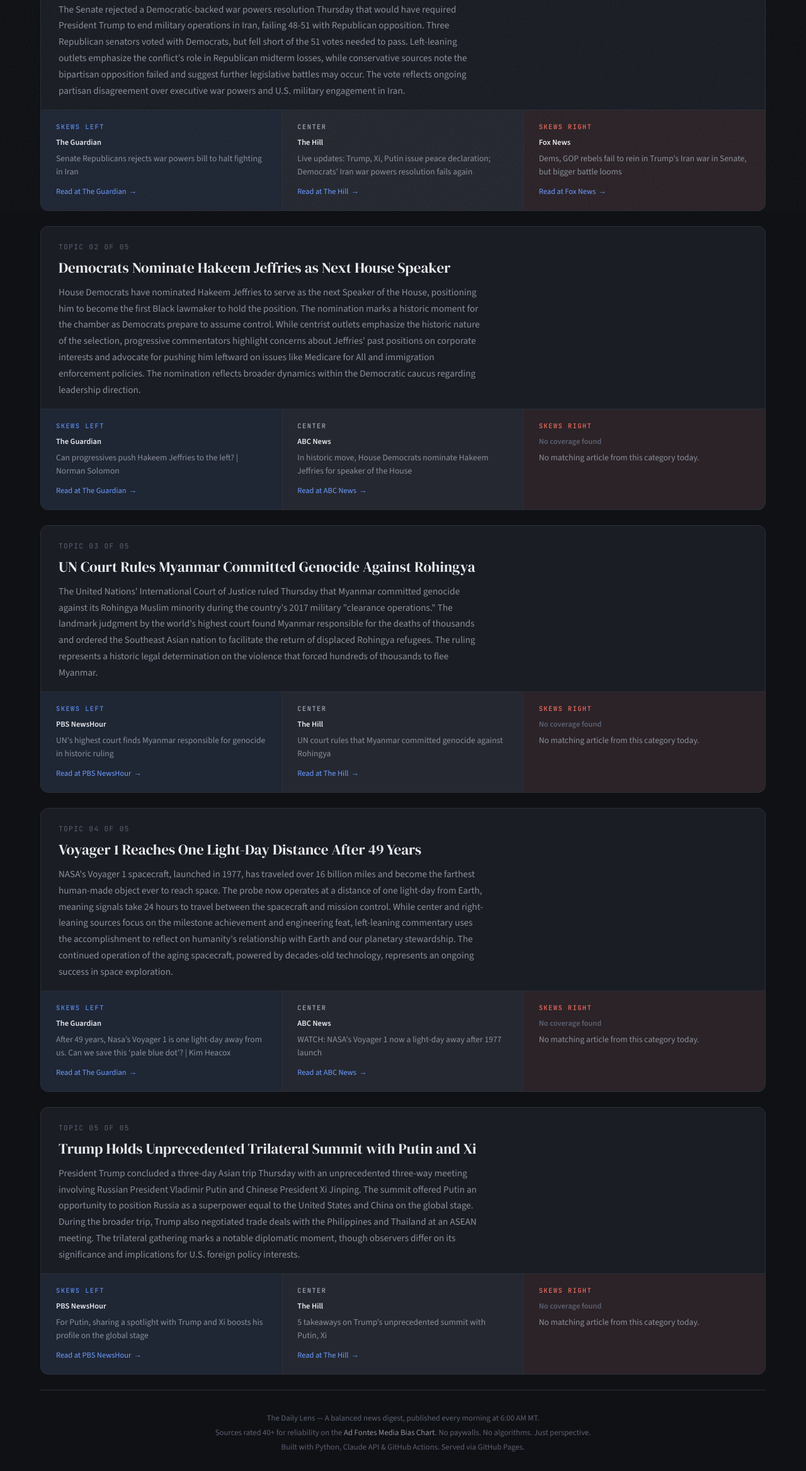
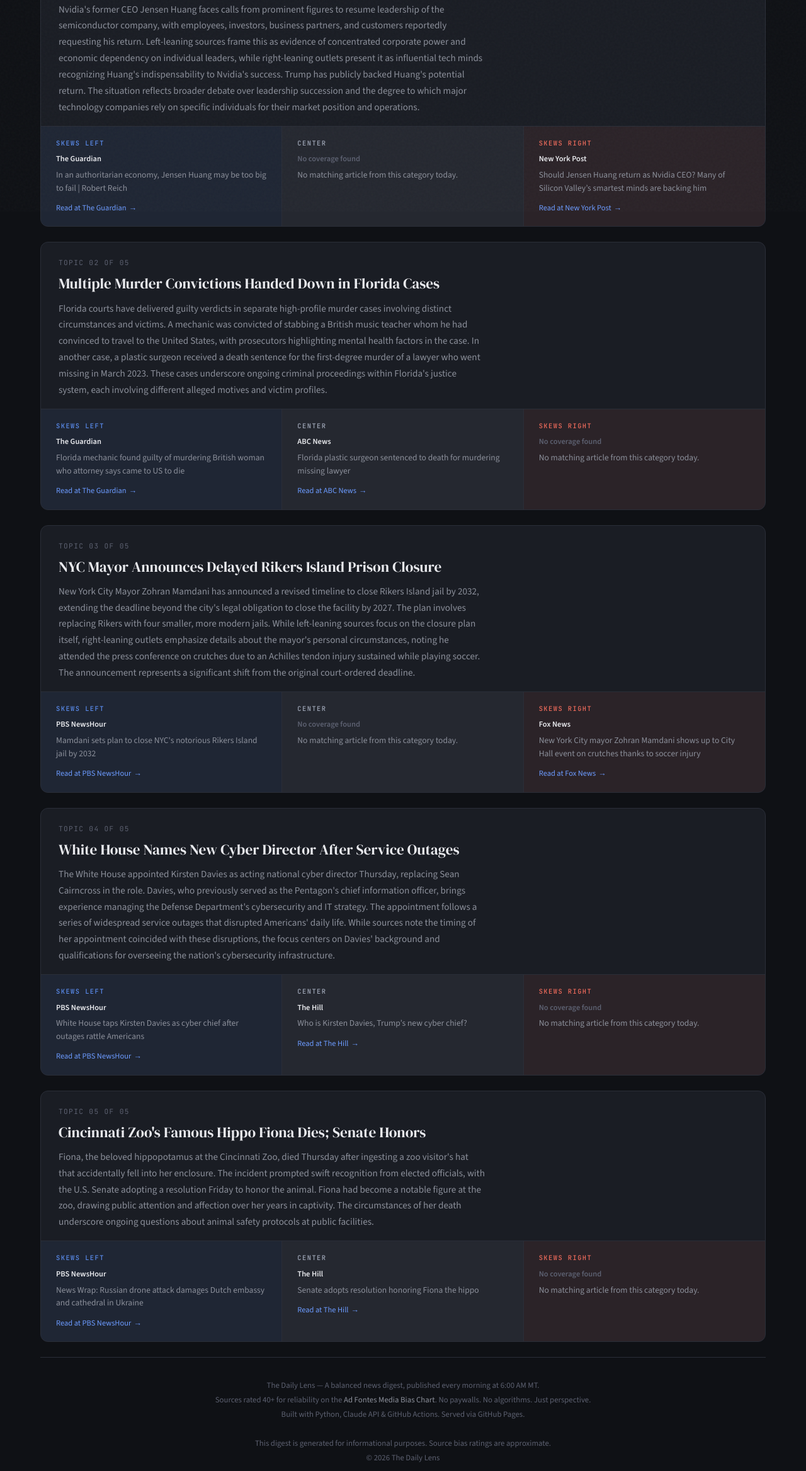
Before and after one commit to chemnteach/Daily-Lens, a plain HTML site: page docs/index.html in a window 1280 px wide. Shown: the part 464-2800 px from the top of the page at 63% size. Drawn offline with nearby package versions, Linux system fonts and the light colour scheme.

Commit message:
📰 Daily digest for 2026-11-20

```diff
--- a/docs/index.html
+++ b/docs/index.html
@@ -120,7 +120,7 @@
   <header>
     <div class="header-top">
       <div class="masthead">The Daily <span>Lens</span></div>
-      <div class="date-badge">Thursday, November 19, 2026</div>
+      <div class="date-badge">Friday, November 20, 2026</div>
     </div>
   </header>
 
@@ -149,54 +149,56 @@
   <div class="topic-card">
     <div class="topic-header">
       <div class="topic-number">Topic 01 of 05</div>
-      <div class="topic-title">Senate blocks Democratic push to halt Iran war</div>
-      <div class="topic-narrative">The Senate rejected a Democratic-backed war powers resolution Thursday that would have required President Trump to end military operations in Iran, failing 48-51 with Republican opposition. Three Republican senators voted with Democrats, but fell short of the 51 votes needed to pass. Left-leaning outlets emphasize the conflict&#x27;s role in Republican midterm losses, while conservative sources note the bipartisan opposition failed and suggest further legislative battles may occur. The vote reflects ongoing partisan disagreement over executive war powers and U.S. military engagement in Iran.</div>
+      <div class="topic-title">Tech industry rallies behind Jensen Huang&#x27;s potential Nvidia return</div>
+      <div class="topic-narrative">Nvidia&#x27;s former CEO Jensen Huang faces calls from prominent figures to resume leadership of the semiconductor company, with employees, investors, business partners, and customers reportedly requesting his return. Left-leaning sources frame this as evidence of concentrated corporate power and economic dependency on individual leaders, while right-leaning outlets present it as influential tech minds recognizing Huang&#x27;s indispensability to Nvidia&#x27;s success. Trump has publicly backed Huang&#x27;s potential return. The situation reflects broader debate over leadership succession and the degree to which major technology companies rely on specific individuals for their market position and operations.</div>
     </div>
     <div class="perspectives">
 
       <div class="perspective left">
         <div class="perspective-label">Skews Left</div>
         <div class="perspective-source">The Guardian</div>
-        <div class="perspective-headline">Senate Republicans rejects war powers bill to halt fighting in Iran</div>
-        <a class="perspective-link" href="https://www.theguardian.com/us-news/2026/nov/19/senate-iran-war-powers-resolution-rejected"
+        <div class="perspective-headline">In an authoritarian economy, Jensen Huang may be too big to fail | Robert Reich</div>
+        <a class="perspective-link" href="https://www.theguardian.com/commentisfree/2026/nov/19/jensen-huang-authoritarian-economy"
            target="_blank" rel="noopener">Read at The Guardian</a>
       </div>
       <div class="perspective center">
         <div class="perspective-label">Center</div>
-        <div class="perspective-source">The Hill</div>
-        <div class="perspective-headline">Live updates: Trump, Xi, Putin issue peace declaration; Democrats’ Iran war powers resolution fails again</div>
-        <a class="perspective-link" href="https://thehill.com/homenews/administration/6229360-live-updates-trump-xi-putin-china-summit-crypto-alaska-tech-outages/"
-           target="_blank" rel="noopener">Read at The Hill</a>
+        <div class="perspective-source" style="color:var(--text-dim)">
+          No coverage found
+        </div>
+        <div class="perspective-headline">
+          No matching article from this category today.
+        </div>
       </div>
       <div class="perspective right">
         <div class="perspective-label">Skews Right</div>
-        <div class="perspective-source">Fox News</div>
-        <div class="perspective-headline">Dems, GOP rebels fail to rein in Trump&#x27;s Iran war in Senate, but bigger battle looms</div>
-        <a class="perspective-link" href="https://www.foxnews.com/politics/dems-gop-rebels-fail-rein-trumps-iran-war-senate-bigger-battle-looms"
-           target="_blank" rel="noopener">Read at Fox News</a>
+        <div class="perspective-source">New York Post</div>
+        <div class="perspective-headline">Should Jensen Huang return as Nvidia CEO? Many of Silicon Valley’s smartest minds are backing him</div>
+        <a class="perspective-link" href="https://nypost.com/2026/11/20/opinion/should-jensen-huang-return-as-nvidia-ceo-many-of-silicon-valleys-smartest-minds-are-backing-him/"
+           target="_blank" rel="noopener">Read at New York Post</a>
       </div>
     </div>
   </div>
   <div class="topic-card">
     <div class="topic-header">
       <div class="topic-number">Topic 02 of 05</div>
-      <div class="topic-title">Democrats Nominate Hakeem Jeffries as Next House Speaker</div>
-      <div class="topic-narrative">House Democrats have nominated Hakeem Jeffries to serve as the next Speaker of the House, positioning him to become the first Black lawmaker to hold the position. The nomination marks a historic moment for the chamber as Democrats prepare to assume control. While centrist outlets emphasize the historic nature of the selection, progressive commentators highlight concerns about Jeffries&#x27; past positions on corporate interests and advocate for pushing him leftward on issues like Medicare for All and immigration enforcement policies. The nomination reflects broader dynamics within the Democratic caucus regarding leadership direction.</div>
+      <div class="topic-title">Multiple Murder Convictions Handed Down in Florida Cases</div>
+      <div class="topic-narrative">Florida courts have delivered guilty verdicts in separate high-profile murder cases involving distinct circumstances and victims. A mechanic was convicted of stabbing a British music teacher whom he had convinced to travel to the United States, with prosecutors highlighting mental health factors in the case. In another case, a plastic surgeon received a death sentence for the first-degree murder of a lawyer who went missing in March 2023. These cases underscore ongoing criminal proceedings within Florida&#x27;s justice system, each involving different alleged motives and victim profiles.</div>
     </div>
     <div class="perspectives">
 
       <div class="perspective left">
         <div class="perspective-label">Skews Left</div>
         <div class="perspective-source">The Guardian</div>
-        <div class="perspective-headline">Can progressives push Hakeem Jeffries to the left? | Norman Solomon</div>
-        <a class="perspective-link" href="https://www.theguardian.com/commentisfree/2026/nov/18/hakeem-jeffries-house-speaker-progressives"
+        <div class="perspective-headline">Florida mechanic found guilty of murdering British woman who attorney says came to US to die</div>
+        <a class="perspective-link" href="https://www.theguardian.com/us-news/2026/nov/20/florida-man-guilty-murder-british-woman"
            target="_blank" rel="noopener">Read at The Guardian</a>
       </div>
       <div class="perspective center">
         <div class="perspective-label">Center</div>
         <div class="perspective-source">ABC News</div>
-        <div class="perspective-headline">In historic move, House Democrats nominate Hakeem Jeffries for speaker of the House</div>
-        <a class="perspective-link" href="https://abcnews.com/Politics/hakeem-jeffries-poised-become-black-speaker-house/story?id=138119938"
+        <div class="perspective-headline">Florida plastic surgeon sentenced to death for murdering missing lawyer</div>
+        <a class="perspective-link" href="https://abcnews.com/US/florida-plastic-surgeon-sentenced-death-murdering-missing-lawyer/story?id=138327475"
            target="_blank" rel="noopener">Read at ABC News</a>
       </div>
       <div class="perspective right">
@@ -213,23 +215,56 @@
   <div class="topic-card">
     <div class="topic-header">
       <div class="topic-number">Topic 03 of 05</div>
-      <div class="topic-title">UN Court Rules Myanmar Committed Genocide Against Rohingya</div>
-      <div class="topic-narrative">The United Nations&#x27; International Court of Justice ruled Thursday that Myanmar committed genocide against its Rohingya Muslim minority during the country&#x27;s 2017 military &quot;clearance operations.&quot; The landmark judgment by the world&#x27;s highest court found Myanmar responsible for the deaths of thousands and ordered the Southeast Asian nation to facilitate the return of displaced Rohingya refugees. The ruling represents a historic legal determination on the violence that forced hundreds of thousands to flee Myanmar.</div>
+      <div class="topic-title">NYC Mayor Announces Delayed Rikers Island Prison Closure</div>
+      <div class="topic-narrative">New York City Mayor Zohran Mamdani has announced a revised timeline to close Rikers Island jail by 2032, extending the deadline beyond the city&#x27;s legal obligation to close the facility by 2027. The plan involves replacing Rikers with four smaller, more modern jails. While left-leaning sources focus on the closure plan itself, right-leaning outlets emphasize details about the mayor&#x27;s personal circumstances, noting he attended the press conference on crutches due to an Achilles tendon injury sustained while playing soccer. The announcement represents a significant shift from the original court-ordered deadline.</div>
     </div>
     <div class="perspectives">
 
       <div class="perspective left">
         <div class="perspective-label">Skews Left</div>
         <div class="perspective-source">PBS NewsHour</div>
-        <div class="perspective-headline">UN&#x27;s highest court finds Myanmar responsible for genocide in historic ruling</div>
-        <a class="perspective-link" href="https://www.pbs.org/newshour/world/uns-highest-court-finds-myanmar-responsible-for-genocide-in-historic-ruling"
+        <div class="perspective-headline">Mamdani sets plan to close NYC&#x27;s notorious Rikers Island jail by 2032</div>
+        <a class="perspective-link" href="https://www.pbs.org/newshour/nation/mamdani-sets-plan-to-close-nycs-notorious-rikers-island-jail-by-2032"
+           target="_blank" rel="noopener">Read at PBS NewsHour</a>
+      </div>
+      <div class="perspective center">
+        <div class="perspective-label">Center</div>
+        <div class="perspective-source" style="color:var(--text-dim)">
+          No coverage found
+        </div>
+        <div class="perspective-headline">
+          No matching article from this category today.
+        </div>
+      </div>
+      <div class="perspective right">
+        <div class="perspective-label">Skews Right</div>
+        <div class="perspective-source">Fox News</div>
+        <div class="perspective-headline">New York City mayor Zohran Mamdani shows up to City Hall event on crutches thanks to soccer injury</div>
+        <a class="perspective-link" href="https://www.foxnews.com/outkick-sports/new-york-city-mayor-zohran-mamdani-shows-city-hall-event-crutches-soccer-injury"
+           target="_blank" rel="noopener">Read at Fox News</a>
+      </div>
+    </div>
+  </div>
+  <div class="topic-card">
+    <div class="topic-header">
+      <div class="topic-number">Topic 04 of 05</div>
+      <div class="topic-title">White House Names New Cyber Director After Service Outages</div>
+      <div class="topic-narrative">The White House appointed Kirsten Davies as acting national cyber director Thursday, replacing Sean Cairncross in the role. Davies, who previously served as the Pentagon&#x27;s chief information officer, brings experience managing the Defense Department&#x27;s cybersecurity and IT strategy. The appointment follows a series of widespread service outages that disrupted Americans&#x27; daily life. While sources note the timing of her appointment coincided with these disruptions, the focus centers on Davies&#x27; background and qualifications for overseeing the nation&#x27;s cybersecurity infrastructure.</div>
+    </div>
+    <div class="perspectives">
+
+      <div class="perspective left">
+        <div class="perspective-label">Skews Left</div>
+        <div class="perspective-source">PBS NewsHour</div>
+        <div class="perspective-headline">White House taps Kirsten Davies as cyber chief after outages rattle Americans</div>
+        <a class="perspective-link" href="https://www.pbs.org/newshour/politics/white-house-taps-kirsten-davies-as-cyber-chief-after-outages-rattle-americans"
            target="_blank" rel="noopener">Read at PBS NewsHour</a>
       </div>
       <div class="perspective center">
         <div class="perspective-label">Center</div>
         <div class="perspective-source">The Hill</div>
-        <div class="perspective-headline">UN court rules that Myanmar committed genocide against Rohingya</div>
-        <a class="perspective-link" href="https://thehill.com/policy/international/6230965-un-international-court-of-justice-myanmar-genocide-ruling-rohingya-muslims/"
+        <div class="perspective-headline">Who is Kirsten Davies, Trump’s new cyber chief?</div>
+        <a class="perspective-link" href="https://thehill.com/homenews/administration/6234175-trump-names-kirsten-davies-cyber-director/"
            target="_blank" rel="noopener">Read at The Hill</a>
       </div>
       <div class="perspective right">
@@ -245,57 +280,24 @@
   </div>
   <div class="topic-card">
     <div class="topic-header">
-      <div class="topic-number">Topic 04 of 05</div>
-      <div class="topic-title">Voyager 1 Reaches One Light-Day Distance After 49 Years</div>
-      <div class="topic-narrative">NASA&#x27;s Voyager 1 spacecraft, launched in 1977, has traveled over 16 billion miles and become the farthest human-made object ever to reach space. The probe now operates at a distance of one light-day from Earth, meaning signals take 24 hours to travel between the spacecraft and mission control. While center and right-leaning sources focus on the milestone achievement and engineering feat, left-leaning commentary uses the accomplishment to reflect on humanity&#x27;s relationship with Earth and our planetary stewardship. The continued operation of the aging spacecraft, powered by decades-old technology, represents an ongoing success in space exploration.</div>
-    </div>
-    <div class="perspectives">
-
-      <div class="perspective left">
-        <div class="perspective-label">Skews Left</div>
-        <div class="perspective-source">The Guardian</div>
-        <div class="perspective-headline">After 49 years, Nasa’s Voyager 1 is one light-day away from us. Can we save this ‘pale blue dot’? | Kim Heacox</div>
-        <a class="perspective-link" href="https://www.theguardian.com/commentisfree/2026/nov/18/nasa-voyager-1-pale-blue-dot"
-           target="_blank" rel="noopener">Read at The Guardian</a>
-      </div>
-      <div class="perspective center">
-        <div class="perspective-label">Center</div>
-        <div class="perspective-source">ABC News</div>
-        <div class="perspective-headline">WATCH:  NASA&#x27;s Voyager 1 now a light-day away after 1977 launch</div>
-        <a class="perspective-link" href="https://abcnews.com/video/138265738/"
-           target="_blank" rel="noopener">Read at ABC News</a>
-      </div>
-      <div class="perspective right">
-        <div class="perspective-label">Skews Right</div>
-        <div class="perspective-source" style="color:var(--text-dim)">
-          No coverage found
-        </div>
-        <div class="perspective-headline">
-          No matching article from this category today.
-        </div>
-      </div>
-    </div>
-  </div>
-  <div class="topic-card">
-    <div class="topic-header">
       <div class="topic-number">Topic 05 of 05</div>
-      <div class="topic-title">Trump Holds Unprecedented Trilateral Summit with Putin and Xi</div>
-      <div class="topic-narrative">President Trump concluded a three-day Asian trip Thursday with an unprecedented three-way meeting involving Russian President Vladimir Putin and Chinese President Xi Jinping. The summit offered Putin an opportunity to position Russia as a superpower equal to the United States and China on the global stage. During the broader trip, Trump also negotiated trade deals with the Philippines and Thailand at an ASEAN meeting. The trilateral gathering marks a notable diplomatic moment, though observers differ on its significance and implications for U.S. foreign policy interests.</div>
+      <div class="topic-title">Cincinnati Zoo&#x27;s Famous Hippo Fiona Dies; Senate Honors</div>
+      <div class="topic-narrative">Fiona, the beloved hippopotamus at the Cincinnati Zoo, died Thursday after ingesting a zoo visitor&#x27;s hat that accidentally fell into her enclosure. The incident prompted swift recognition from elected officials, with the U.S. Senate adopting a resolution Friday to honor the animal. Fiona had become a notable figure at the zoo, drawing public attention and affection over her years in captivity. The circumstances of her death underscore ongoing questions about animal safety protocols at public facilities.</div>
     </div>
     <div class="perspectives">
 
       <div class="perspective left">
         <div class="perspective-label">Skews Left</div>
         <div class="perspective-source">PBS NewsHour</div>
-        <div class="perspective-headline">For Putin, sharing a spotlight with Trump and Xi boosts his profile on the global stage</div>
-        <a class="perspective-link" href="https://www.pbs.org/newshour/world/for-putin-sharing-a-spotlight-with-trump-and-xi-boosts-his-profile-on-the-global-stage"
+        <div class="perspective-headline">News Wrap: Russian drone attack damages Dutch embassy and cathedral in Ukraine</div>
+        <a class="perspective-link" href="https://www.pbs.org/newshour/show/news-wrap-russian-drone-attack-damages-dutch-embassy-and-cathedral-in-ukraine"
            target="_blank" rel="noopener">Read at PBS NewsHour</a>
       </div>
       <div class="perspective center">
         <div class="perspective-label">Center</div>
         <div class="perspective-source">The Hill</div>
-        <div class="perspective-headline">5 takeaways on Trump’s unprecedented summit with Putin, Xi</div>
-        <a class="perspective-link" href="https://thehill.com/homenews/administration/6231008-trump-xi-putin-summit-takeaways/"
+        <div class="perspective-headline">Senate adopts resolution honoring Fiona the hippo</div>
+        <a class="perspective-link" href="https://thehill.com/homenews/senate/6234147-senate-honors-fiona-hippo/"
            target="_blank" rel="noopener">Read at The Hill</a>
       </div>
       <div class="perspective right">
```
